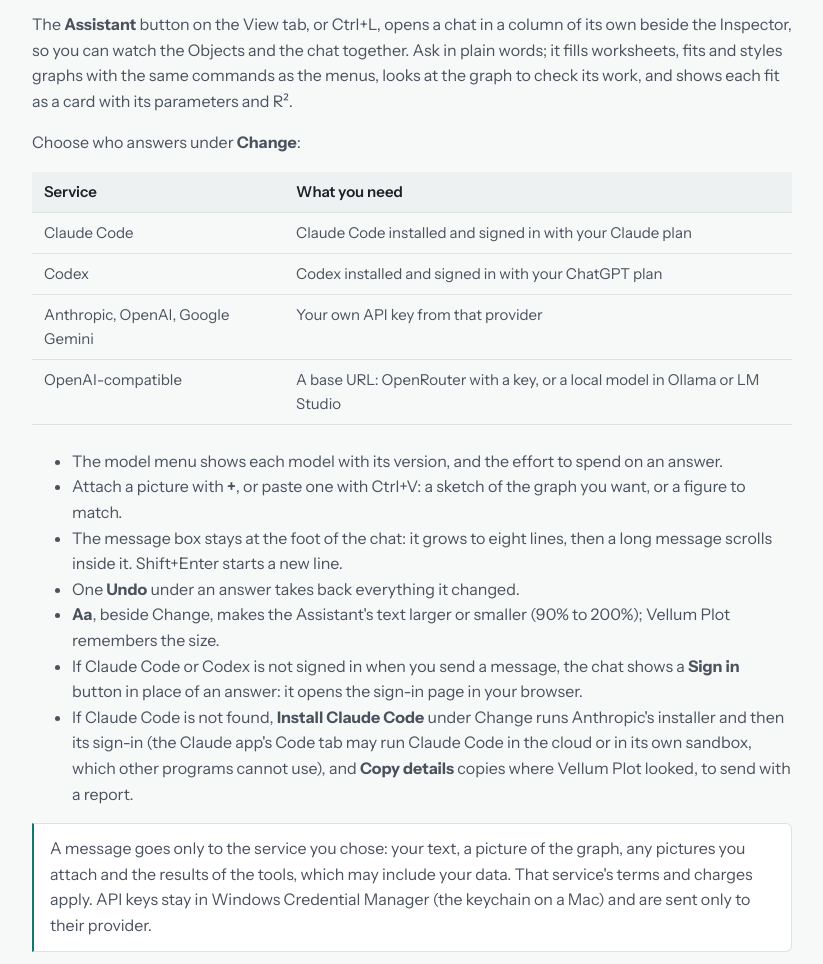
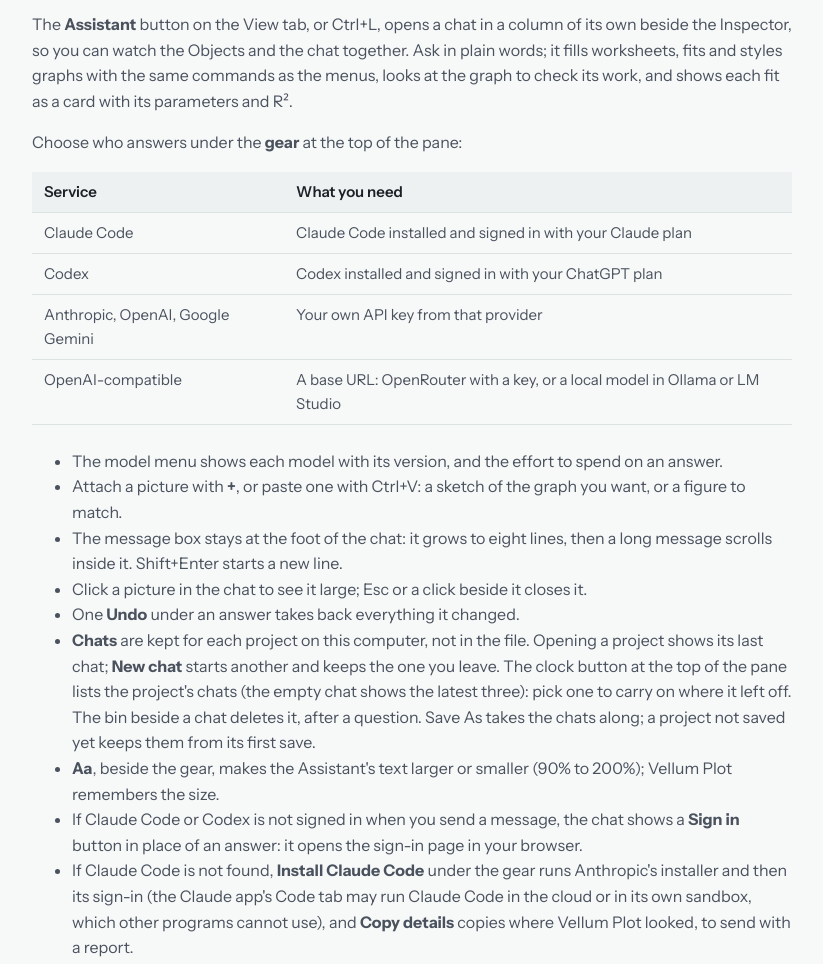
Before and after one commit to VellumPlot/VellumPlot.github.io, a plain HTML site: page manual.html in a window 1280 px wide. Shown: the part 3360-4324 px from the top of the page, without its empty margins (276-1099 px from the left). Drawn offline with Linux system fonts and the light colour scheme.

Commit message:
Site: Vellum Plot 0.3.4; the Assistant's chats, pictures and gear in the manual
Co-Authored-By: Claude Opus 5.5 <noreply@anthropic.com>

```diff
--- a/manual.html
+++ b/manual.html
@@ -156,7 +156,7 @@
       beside the Inspector, so you can watch the Objects and the chat together. Ask in plain words;
       it fills worksheets, fits and styles graphs with the same commands as the menus, looks at the
       graph to check its work, and shows each fit as a card with its parameters and R².</p>
-    <p>Choose who answers under <b>Change</b>:</p>
+    <p>Choose who answers under the <b>gear</b> at the top of the pane:</p>
     <table>
       <tr><th>Service</th><th>What you need</th></tr>
       <tr><td>Claude Code</td><td>Claude Code installed and signed in with your Claude plan</td></tr>
@@ -170,12 +170,19 @@
         or a figure to match.</li>
       <li>The message box stays at the foot of the chat: it grows to eight lines, then a long
         message scrolls inside it. Shift+Enter starts a new line.</li>
+      <li>Click a picture in the chat to see it large; Esc or a click beside it closes it.</li>
       <li>One <b>Undo</b> under an answer takes back everything it changed.</li>
-      <li><b>Aa</b>, beside Change, makes the Assistant's text larger or smaller (90% to 200%);
+      <li><b>Chats</b> are kept for each project on this computer, not in the file. Opening a
+        project shows its last chat; <b>New chat</b> starts another and keeps the one you leave.
+        The clock button at the top of the pane lists the project's chats (the empty chat shows the
+        latest three): pick one to carry on where it left off. The bin beside a chat deletes it,
+        after a question. Save As takes the chats along; a project not saved yet keeps them from
+        its first save.</li>
+      <li><b>Aa</b>, beside the gear, makes the Assistant's text larger or smaller (90% to 200%);
         Vellum Plot remembers the size.</li>
       <li>If Claude Code or Codex is not signed in when you send a message, the chat shows a
         <b>Sign in</b> button in place of an answer: it opens the sign-in page in your browser.</li>
-      <li>If Claude Code is not found, <b>Install Claude Code</b> under Change runs Anthropic's
+      <li>If Claude Code is not found, <b>Install Claude Code</b> under the gear runs Anthropic's
         installer and then its sign-in (the Claude app's Code tab may run Claude Code in the cloud
         or in its own sandbox, which other programs cannot use), and <b>Copy details</b> copies
         where Vellum Plot looked, to send with a report.</li>
```
Also changed, not shown: index.html (+3 -3 lines).
